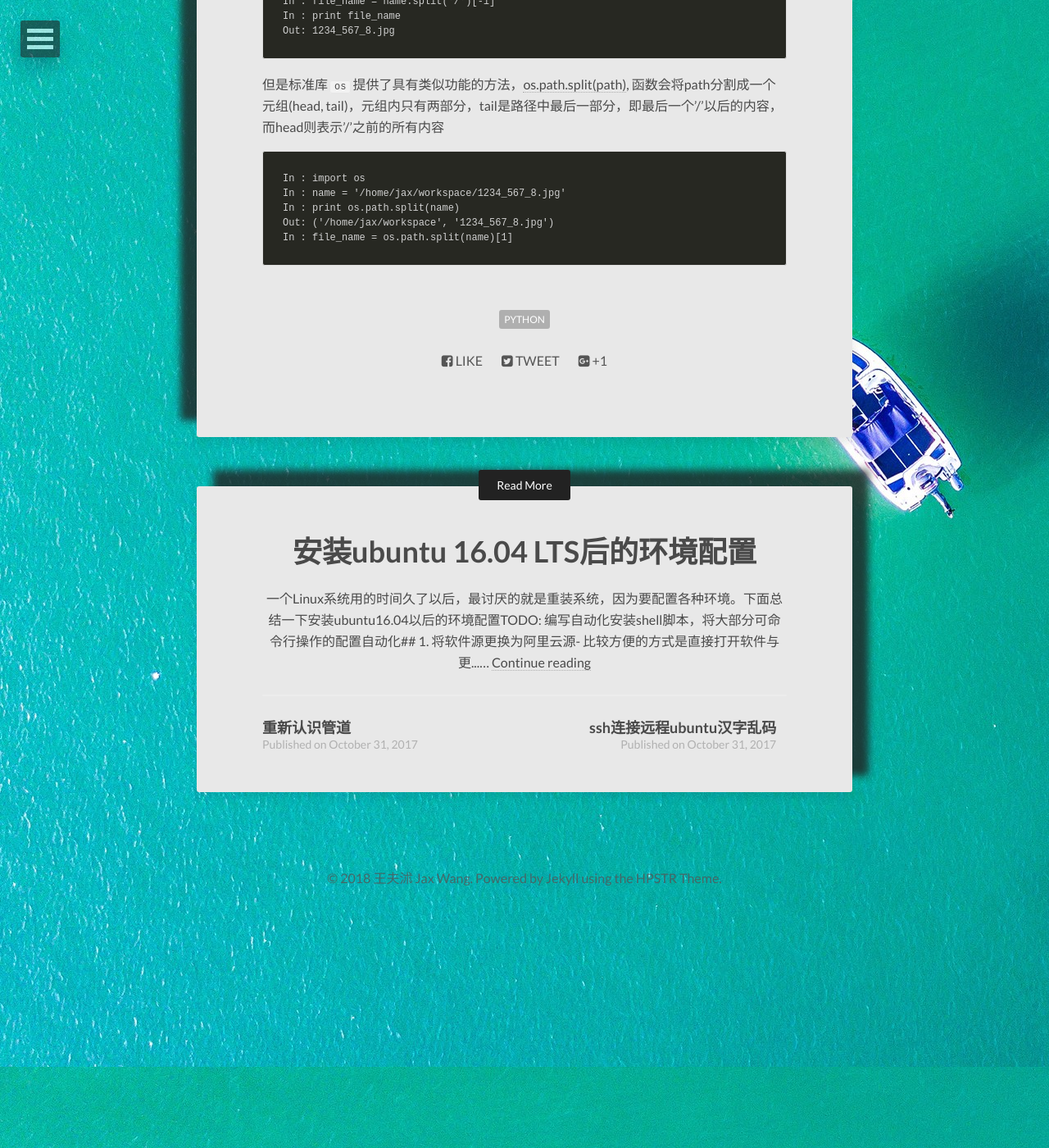
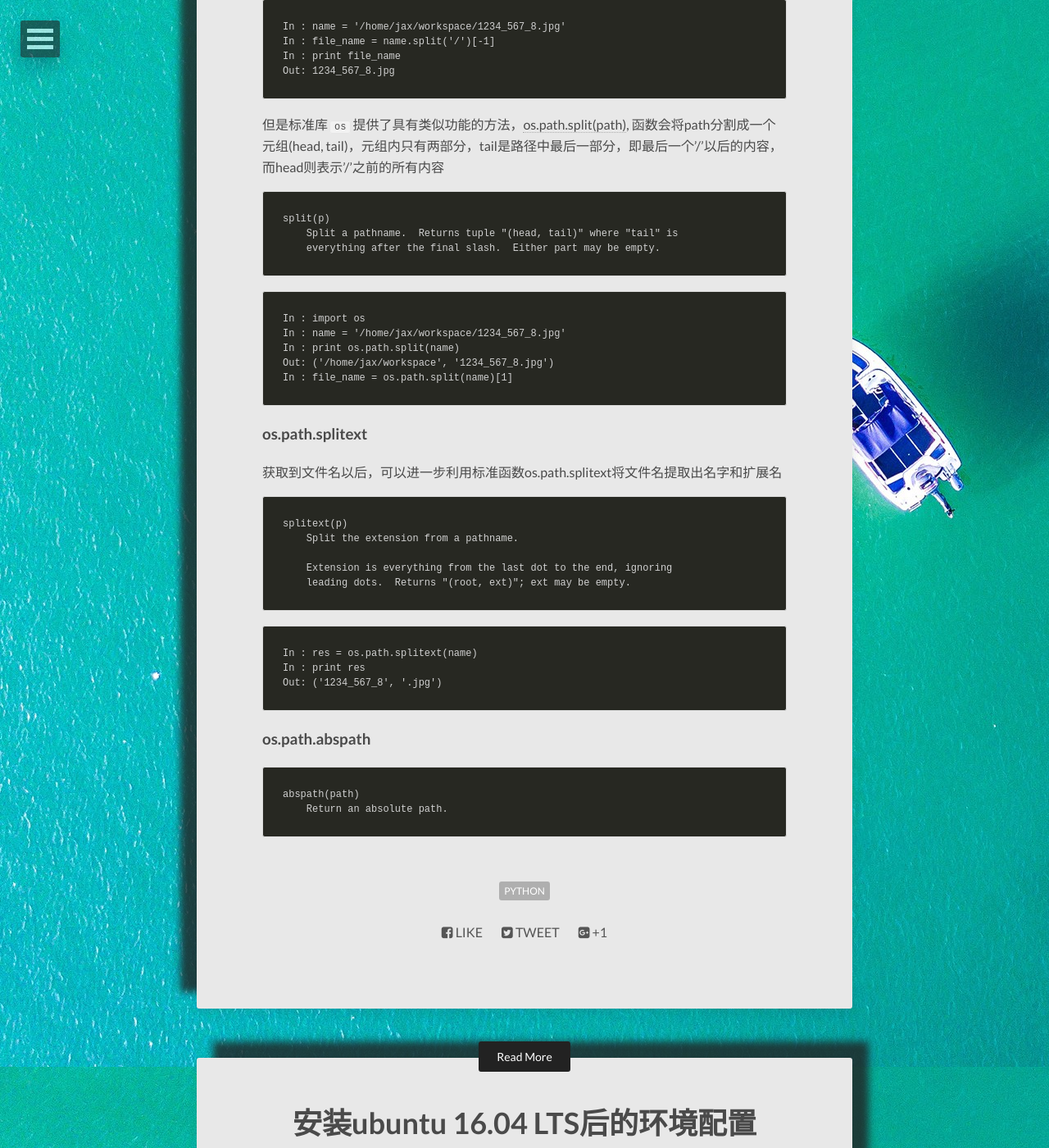
Before and after one commit to wfsly/blog, a Jekyll site: the page built from _posts/2017-09-27-标准库-os学习.markdown, in a window 1280 px wide and 1400 px high, scrolled down 618 px. Shown: the whole window at 82% size. Built offline with Jekyll 4.4.1, drawn with Linux system fonts in a browser that asks for light colours; nearby versions of some CDN libraries; some of the changed text lies outside the part shown.

Commit message:
update os学习

````diff
--- a/_posts/2017-09-27-标准库-os学习.markdown
+++ b/_posts/2017-09-27-标准库-os学习.markdown
@@ -11,8 +11,9 @@
 与其自己写语句实现，不如用标准库里有的，这样也能让代码变的更优雅点，更Pythonic点。
 
 
-## os
+## os.path
 
+### os.path.split
 例如，现在有一个文件路径名`/home/jax/workspace/1234_567_8.jpg`, 现在想提取文件名。
 我们可能想到的就是分割字符串, 以'/'为分隔符，分割这个字符串，然后取出来最后一个元素
 
@@ -26,6 +27,11 @@ Out: 1234_567_8.jpg
 但是标准库`os`提供了具有类似功能的方法，[os.path.split(path)][os.path.split], 函数会将path分割成一个
 元组(head, tail)，元组内只有两部分，tail是路径中最后一部分，即最后一个'/'以后的内容，
 而head则表示'/'之前的所有内容
+```
+split(p)
+    Split a pathname.  Returns tuple "(head, tail)" where "tail" is
+    everything after the final slash.  Either part may be empty.
+```
 
 ```
 In : import os
@@ -35,4 +41,27 @@ Out: ('/home/jax/workspace', '1234_567_8.jpg')
 In : file_name = os.path.split(name)[1]
 ```
 
+### os.path.splitext
+获取到文件名以后，可以进一步利用标准函数os.path.splitext将文件名提取出名字和扩展名
+
+```
+splitext(p)
+    Split the extension from a pathname.
+
+    Extension is everything from the last dot to the end, ignoring
+    leading dots.  Returns "(root, ext)"; ext may be empty.
+```
+```
+In : res = os.path.splitext(name)
+In : print res
+Out: ('1234_567_8', '.jpg')
+```
+
+### os.path.abspath
+
+```
+abspath(path)
+    Return an absolute path.
+```
+
 [os.path.split]: https://docs.python.org/2.7/library/os.path.html?highlight=os%20path%20splitext#os.path.split
````
